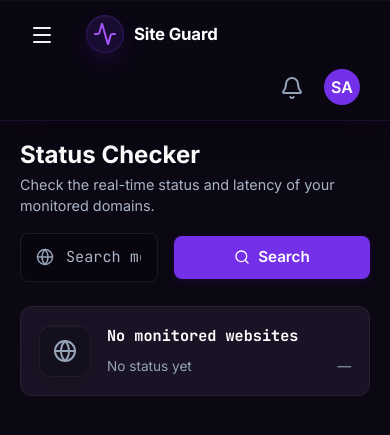
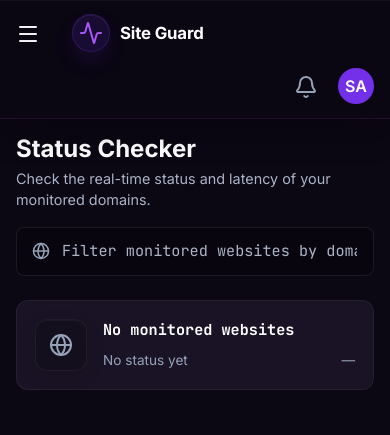
Before and after one commit to yashtamkhane3112/SiteGuard, a Django app: page /status/ in a window 390 px wide. Shown: the top 435 px of the page. Run offline with Django 5.2, Linux system fonts and the light colour scheme; the visitor is signed in with stand-in values (Sample User, id 1); data comes from the database, SQL or seed files in the repository; data that the repository does not hold is empty.

Commit message:
7 may 5:47 Second last of day

```diff
--- a/static/css/style.css
+++ b/static/css/style.css
@@ -3066,3 +3066,300 @@ input[type="checkbox"]:focus-visible {
         min-height: auto;
     }
 }
+
+/* Final Production QA Audit */
+body.sidebar-open {
+    overflow: hidden;
+}
+
+.dashboard-layout,
+.main-content,
+.content-wrapper,
+.dash-panel,
+.result-card,
+.account-hero-panel,
+.notification-page-card,
+.search-result-card {
+    min-width: 0;
+}
+
+.table-responsive,
+.heatmap-wrapper,
+.timeline-container,
+.chart-container,
+.chart-container-sm {
+    max-width: 100%;
+}
+
+.alert,
+.utility-state-banner {
+    border-radius: 16px;
+    border: 1px solid rgba(255,255,255,0.08);
+    background: rgba(19, 14, 29, 0.88);
+    color: #f8fafc;
+    box-shadow: 0 16px 32px rgba(7, 5, 12, 0.18);
+}
+
+.alert-success {
+    border-color: rgba(16, 185, 129, 0.24);
+    background: linear-gradient(180deg, rgba(16, 185, 129, 0.12), rgba(19, 14, 29, 0.92));
+}
+
+.alert-danger {
+    border-color: rgba(239, 68, 68, 0.24);
+    background: linear-gradient(180deg, rgba(239, 68, 68, 0.10), rgba(19, 14, 29, 0.92));
+}
+
+.btn-close {
+    filter: invert(1) brightness(0.95);
+    opacity: 0.72;
+}
+
+.btn-close:hover {
+    opacity: 1;
+}
+
+.empty-state,
+.notification-empty-state,
+.utility-empty-state,
+.status-search-empty-state {
+    border-radius: 18px;
+}
+
+.search-bar input,
+.url-input,
+.custom-input,
+.form-select,
+.btn,
+.filter-pill,
+.nav-item,
+.incident-header,
+.notification-link-btn,
+.alert-action-btn,
+.check-now-btn {
+    -webkit-tap-highlight-color: transparent;
+}
+
+.search-bar input,
+.url-input,
+.custom-input,
+.form-select {
+    min-height: 44px;
+}
+
+.search-bar {
+    max-width: 360px;
+}
+
+.global-search-shell {
+    width: min(360px, 100%);
+}
+
+.results-grid {
+    grid-template-columns: repeat(auto-fit, minmax(320px, 1fr));
+}
+
+.hero {
+    padding: 124px 0 88px;
+}
+
+.hero-buttons {
+    display: flex;
+    flex-wrap: wrap;
+    justify-content: center;
+    gap: 10px;
+}
+
+.hero-buttons .btn {
+    margin: 0;
+}
+
+.navbar-toggler {
+    border-color: rgba(255,255,255,0.12);
+    background: rgba(255,255,255,0.04);
+    box-shadow: inset 0 1px 0 rgba(255,255,255,0.03);
+}
+
+.navbar-toggler:focus {
+    box-shadow: 0 0 0 3px rgba(116,48,232,0.18);
+}
+
+.navbar-collapse {
+    border-radius: 16px;
+}
+
+@media (hover: none) {
+    .glow-card::before,
+    .website-card:hover,
+    .incident-card:hover,
+    .alert-settings-card:hover,
+    .report-stat-card:hover,
+    .notification-page-card:hover,
+    .log-stat-card:hover,
+    .result-card:hover,
+    .monitor-card:hover,
+    .feature-card:hover,
+    .testimonial-card:hover,
+    .nav-item:hover,
+    .filter-pill:hover,
+    .product-flow-link:hover {
+        transform: none !important;
+        box-shadow: none !important;
+    }
+
+    .monitor-item:hover,
+    .site-row:hover {
+        transform: none !important;
+    }
+}
+
+@media (max-width: 992px) {
+    .main-content {
+        width: 100%;
+    }
+
+    .sidebar {
+        width: min(248px, calc(100vw - 56px));
+    }
+
+    .navbar-collapse {
+        margin-top: 12px;
+        padding: 14px;
+        background: rgba(19, 14, 29, 0.94);
+        border: 1px solid rgba(255,255,255,0.08);
+        box-shadow: 0 20px 36px rgba(0,0,0,0.24);
+    }
+
+    .hero {
+        padding-top: 108px;
+    }
+
+    .hero-mini-stats {
+        gap: 36px;
+        flex-wrap: wrap;
+    }
+
+    .monitor-card {
+        max-width: min(100%, 520px);
+    }
+
+    .profile-hero-main,
+    .account-inline-meta {
+        align-items: flex-start;
+    }
+}
+
+@media (max-width: 768px) {
+    .top-header {
+        padding: 14px 16px !important;
+    }
+
+    .content-wrapper {
+        padding: 16px;
+    }
+
+    .dash-panel {
+        padding: 18px;
+    }
+
+    .hero {
+        padding: 96px 0 72px;
+        background-size: 72px 72px;
+    }
+
+    .hero-title {
+        font-size: clamp(2.3rem, 10vw, 3.2rem);
+        margin-bottom: 20px;
+    }
+
+    .hero-badge {
+        padding: 8px 16px;
+        font-size: 0.82rem;
+        margin-bottom: 18px;
+    }
+
+    .hero-mini-stats {
+        gap: 18px;
+        margin: 32px 0;
+    }
+
+    .hero-mini-stats h6 {
+        font-size: 1.45rem;
+    }
+
+    .hero-mini-stats p {
+        font-size: 0.86rem;
+    }
+
+    .monitor-card,
+    .terminal-body,
+    .feature-card,
+    .testimonial-card {
+        padding: 20px;
+    }
+
+    .features-section,
+    .demo-section,
+    .testimonial-section,
+    .stats-highlight {
+        padding-top: 72px;
+        padding-bottom: 72px;
+    }
+
+    .section-title {
+        font-size: 2rem;
+    }
+
+    .section-subtitle {
+        font-size: 1rem;
+    }
+
+    .custom-table {
+        min-width: 560px;
+    }
+
+    .chart-container {
+        height: 260px;
+    }
+
+    .chart-container-sm {
+        height: 210px;
+    }
+
+    .results-grid {
+        gap: 16px;
+    }
+
+    .result-card {
+        padding: 18px;
+    }
+}
+
+@media (max-width: 576px) {
+    .hero-buttons {
+        flex-direction: column;
+        align-items: stretch;
+    }
+
+    .hero-buttons .btn {
+        width: 100%;
+    }
+
+    .monitor-item,
+    .site-row {
+        padding: 12px 14px;
+        font-size: 0.82rem;
+    }
+
+    .stats-highlight .col-6 {
+        margin-bottom: 16px;
+    }
+
+    .custom-table {
+        min-width: 520px;
+    }
+
+    .global-search-shell {
+        display: none !important;
+    }
+}
--- a/templates/monitor/status.html
+++ b/templates/monitor/status.html
@@ -104,7 +104,7 @@
             </div>
 
             <div
-              class="d-flex align-items-center gap-3 w-100"
+              class="w-100"
               style="max-width: 400px"
             >
               <div class="url-input-wrapper mb-0 flex-grow-1">
@@ -113,17 +113,9 @@
                   type="text"
                   class="url-input"
                   id="websiteUrl"
-                  placeholder="Search monitored websites..."
+                  placeholder="Filter monitored websites by domain, URL, or status..."
                 />
               </div>
-              <button class="btn btn-primary-custom" id="checkStatusBtn">
-                <i
-                  data-lucide="search"
-                  class="me-2"
-                  style="width: 16px; height: 16px"
-                ></i>
-                Search
-              </button>
             </div>
           </div>
 
```
Also changed, not shown: static/js/script.js (+30 -11 lines).
